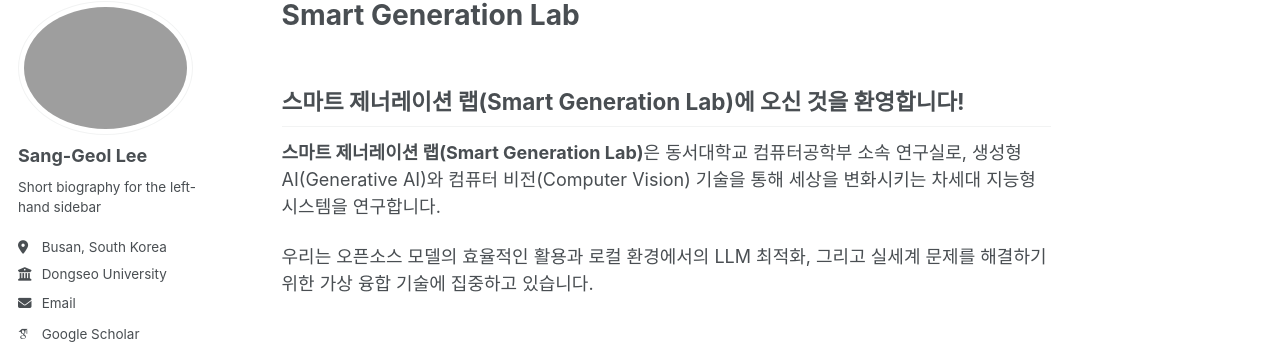
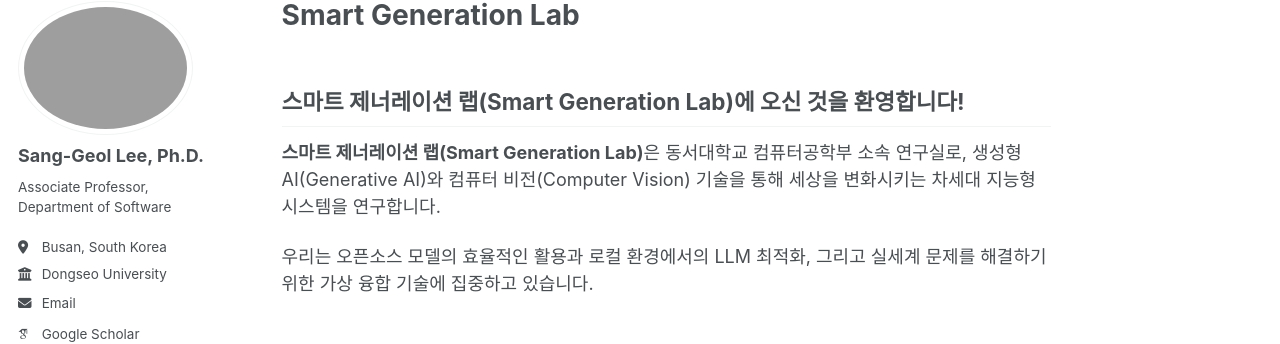
Before and after one commit to SmartGenerationLab/smartgenerationlab.github.io, a Jekyll site: the page built from _pages/about.md, in a window 1280 px wide. Shown: the part 100-444 px from the top of the page. Built offline with Jekyll 4.4.1, drawn with Linux system fonts in a browser that asks for light colours; some web fonts are replaced; a script bundle is joined from its source files by our own code; library files that are not in the unit come from our copies.

Commit message:
bio update

```diff
--- a/_config.yml
+++ b/_config.yml
@@ -24,9 +24,9 @@
 author:
   # Biographic information
   avatar           : "profile.png"
-  name             : "Sang-Geol Lee"
+  name             : "Sang-Geol Lee, Ph.D."
   pronouns         : # example: "she/her"
-  bio              : "Short biography for the left-hand sidebar"
+  bio              : "Associate Professor, Department of Software"
   location         : "Busan, South Korea"
   employer         : "Dongseo University"
   uri              : # URL
```
